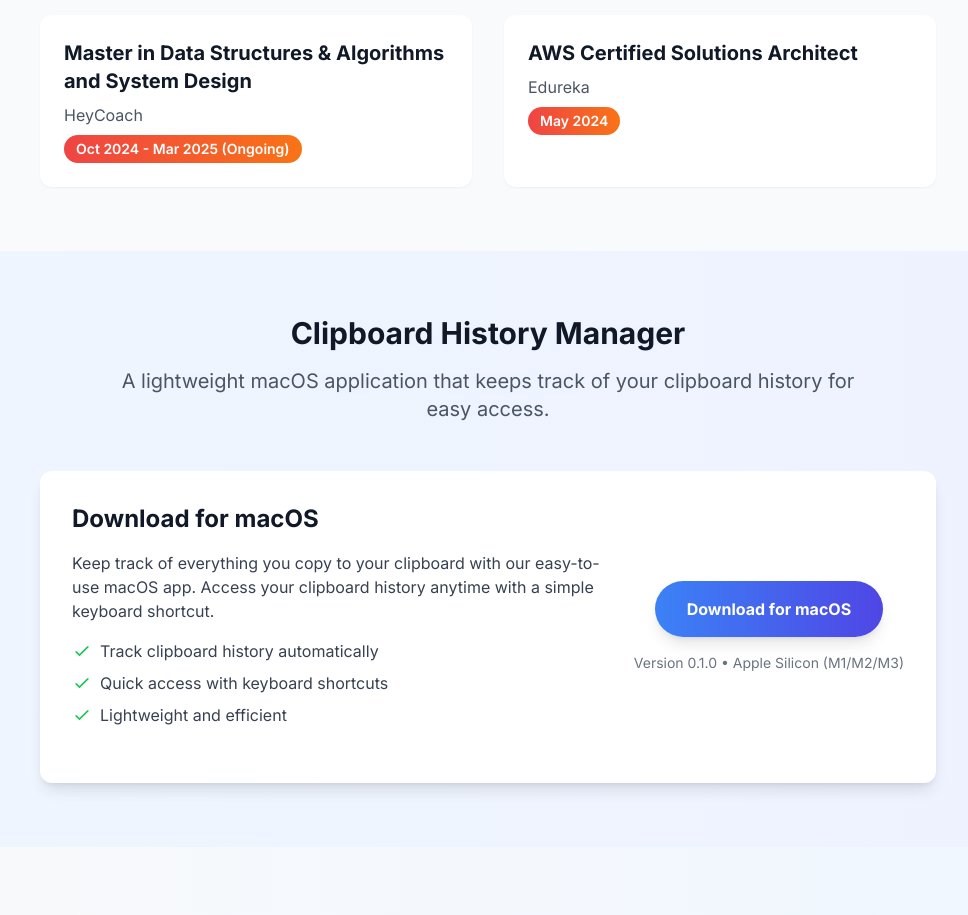
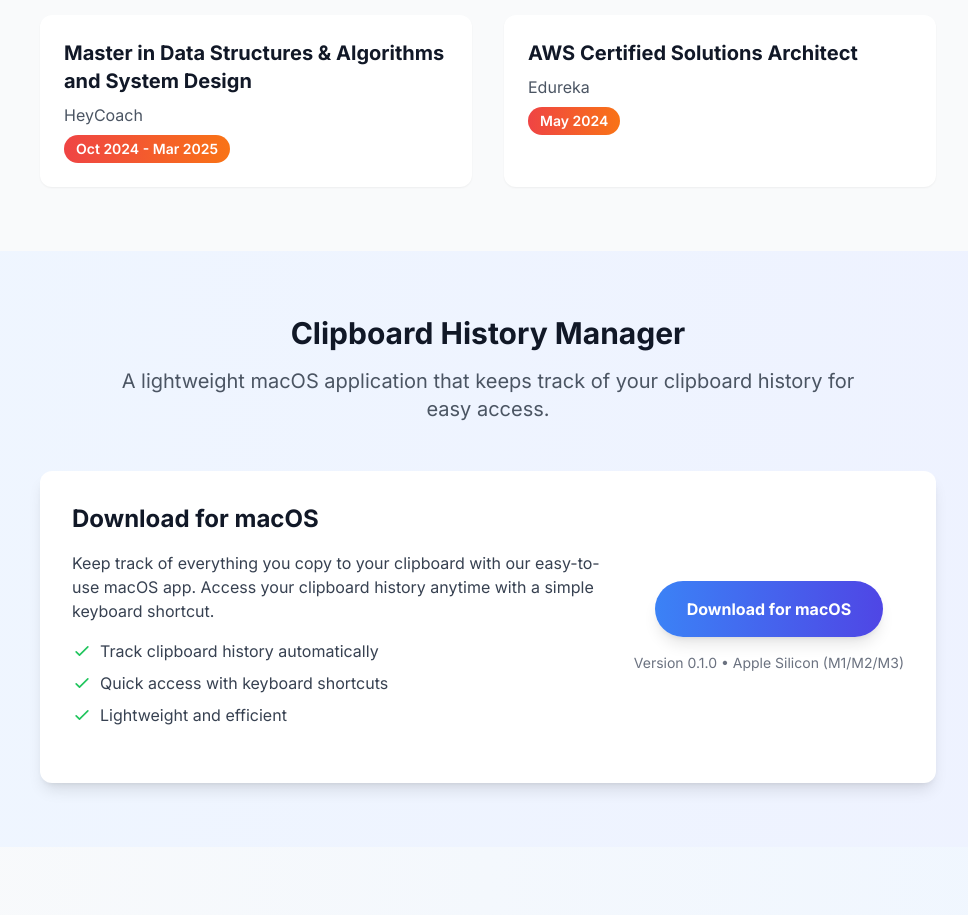
Before and after one commit to gitsudhir/next, a Next.js app: page / in a window 1280 px wide. Shown: the part 4620-5535 px from the top of the page, without its empty margins (152-1120 px from the left). Built offline with nearby package versions, Linux system fonts and the light colour scheme.

Commit message:
fix: update date format in experience section

```diff
--- a/app/page.tsx
+++ b/app/page.tsx
@@ -464,7 +464,7 @@ export default function Home() {
               <h3 className="text-xl font-bold text-gray-900 mb-2">Master in Data Structures & Algorithms and System Design</h3>
               <p className="text-gray-600 mb-2">HeyCoach</p>
               <span className="inline-block px-3 py-1 text-sm font-semibold text-white bg-gradient-to-r from-red-500 to-orange-500 rounded-full">
-                Oct 2024 - Mar 2025 (Ongoing)
+                Oct 2024 - Mar 2025
               </span>
             </div>
             <div className="bg-white p-6 rounded-xl shadow-sm hover:shadow-md transition-shadow duration-300">
```
